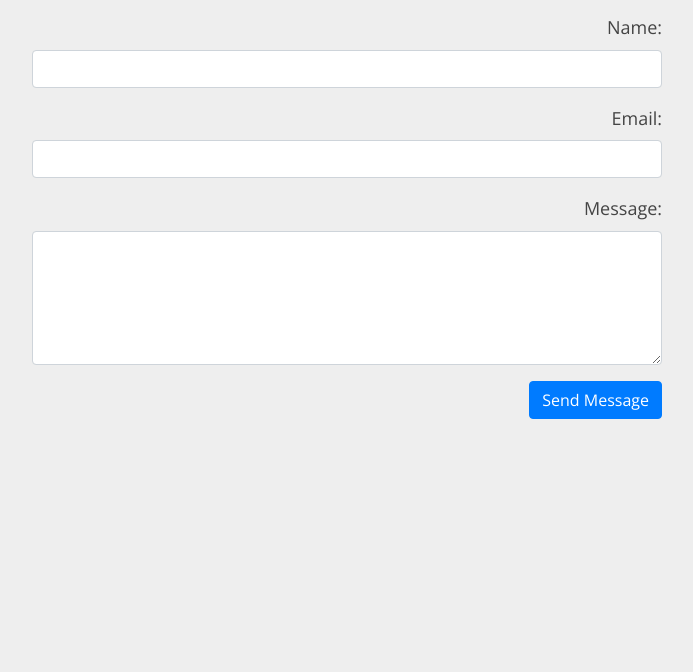
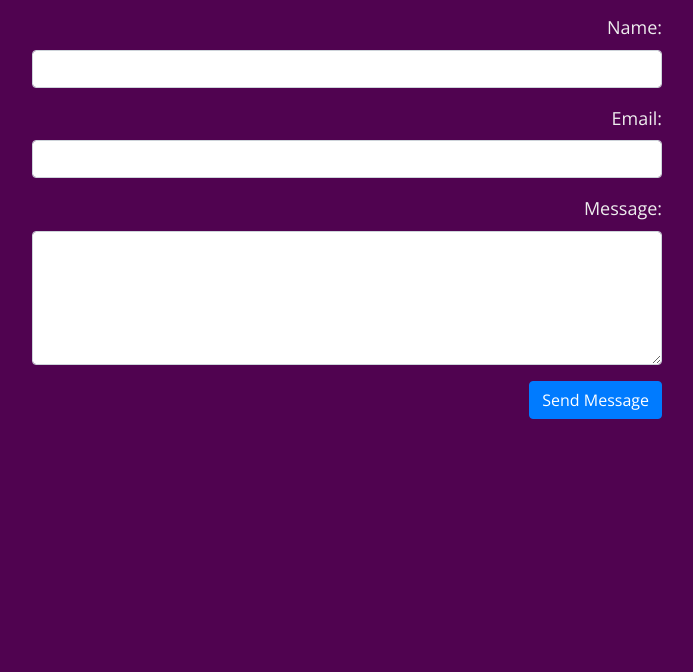
Before and after one commit to colecase616/colecase616.github.io, a plain HTML site: page index.html in a window 1280 px wide. Shown: the part 128-800 px from the top of the page, without its empty margins (293-986 px from the left). Drawn offline with nearby package versions, Linux system fonts and the light colour scheme.

Commit message:
Update index.html

```diff
--- a/index.html
+++ b/index.html
@@ -12,9 +12,9 @@
 				max-width: 650px;
 				line-height: 1.6;
 				font-size: 18px;
-				color: #444;
+				color: #eeeeee;
 				padding: 0 10px;
-				background: #eeeeee;
+				background: #500350;
 				text-align: right;
 				font-family: "Open Sans", sans-serif;
 			}
```
